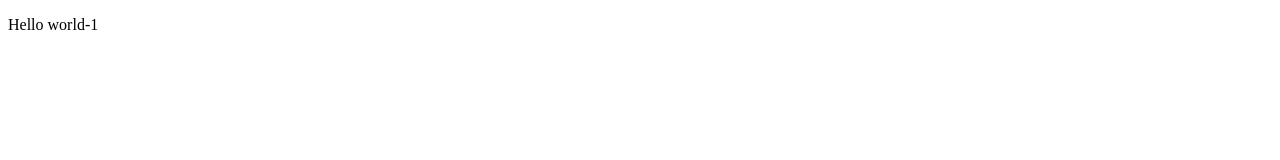
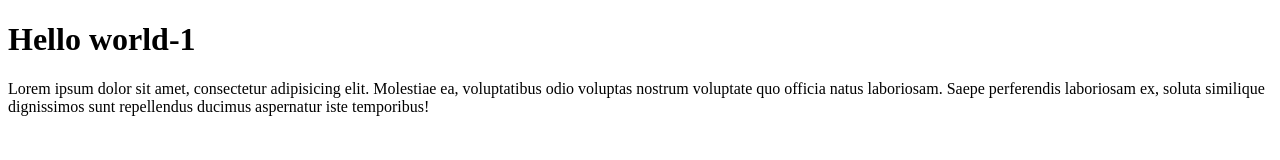
Before and after one commit to DeFosu/test-site, a plain HTML site: page index.html in a window 1280 px wide. Drawn offline with Linux system fonts and the light colour scheme.

Commit message:
Update index.html

```diff
--- a/index.html
+++ b/index.html
@@ -7,6 +7,9 @@
   <title>Document</title>
 </head>
 <body>
-  <p>Hello world-1</p>
+  <h1>Hello world-1</h1>
+  <div class="card">
+    <p>Lorem ipsum dolor sit amet, consectetur adipisicing elit. Molestiae ea, voluptatibus odio voluptas nostrum voluptate quo officia natus laboriosam. Saepe perferendis laboriosam ex, soluta similique dignissimos sunt repellendus ducimus aspernatur iste temporibus!</p>
+  </div>
 </body>
 </html>
```
